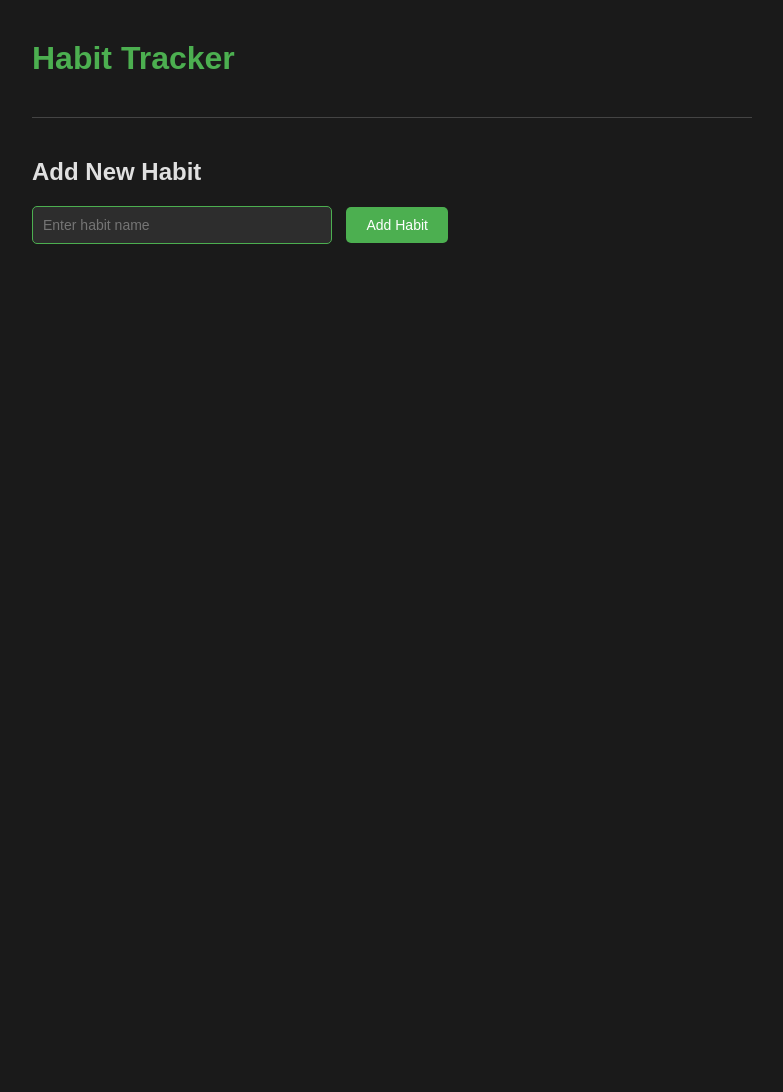
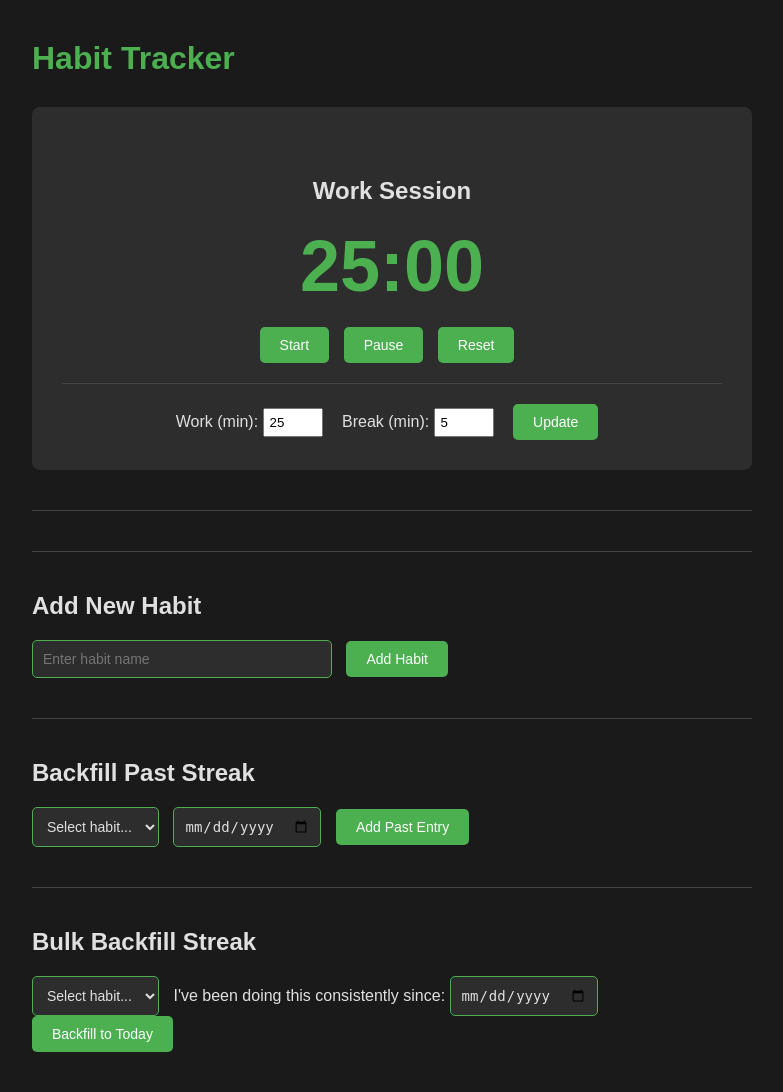
Before and after one commit to cliang100/Habit-tracker, a Flask app: page / in a window 1280 px wide. Shown: the whole page, without its empty margins (248-1031 px from the left). Before the commit the page ends 244 px from the top, so only its background shows below. Run offline with Flask 3, Linux system fonts and the light colour scheme; data that the repository does not hold is empty.

Commit message:
Add Pomodoro timer with custom work/break durations and backfill functionality for past streaks

```diff
--- a/app.py
+++ b/app.py
@@ -1,6 +1,6 @@
 from flask import Flask, render_template, request, redirect, url_for
 import sqlite3
-from datetime import date
+from datetime import date, timedelta
 
 app = Flask(__name__)
 
@@ -97,6 +97,44 @@ def delete_habit(habit_name):
     conn.close()
     return redirect(url_for('home'))
 
+@app.route('/backfill', methods=['POST'])
+def backfill():
+    habit_name = request.form['habit_name']
+    date_str = request.form['date']
+
+    conn = sqlite3.connect('habits.db')
+    c = conn.cursor()
+
+    # Check if entry already exists for this date
+    c.execute("SELECT * FROM habits WHERE habit_name = ? AND date = ?", (habit_name, date_str))
+    if c.fetchone() is None:
+        c.execute("INSERT INTO habits (habit_name, date, completed) VALUES (?, ?, 1)", (habit_name, date_str))
+        conn.commit()
+
+    conn.close()
+    return redirect(url_for('home'))
+
+@app.route('/bulk_backfill', methods=['POST'])
+def bulk_backfill():
+    habit_name = request.form['habit_name']
+    start_date = date.fromisoformat(request.form['start_date'])
+    end_date = date.today() # Always end at today
+
+    conn = sqlite3.connect('habits.db')
+    c = conn.cursor()
+
+    current = start_date
+    while current <= end_date:
+        date_str = str(current)
+        c.execute("SELECT * FROM habits WHERE habit_name = ? AND date = ?", (habit_name, date_str))
+        if c.fetchone() is None:
+            c.execute("INSERT INTO habits (habit_name, date, completed) VALUES (?, ?, 1)", (habit_name, date_str))
+        current += timedelta(days=1)
+
+    conn.commit()
+    conn.close()
+    return redirect(url_for('home'))
+
 if __name__ == "__main__":
     init_db()
     app.run(debug=True)
--- a/static/style.css
+++ b/static/style.css
@@ -85,3 +85,58 @@ hr {
 form {
     display: inline;
 }
+
+.timer-section {
+    background-color: #2d2d2d;
+    padding: 30px;
+    border-radius: 8px;
+    text-align: center;
+    margin-bottom: 30px;
+}
+
+#timer-display {
+    font-size: 72px;
+    color: #4CAF50;
+    margin: 20px 0;
+    font-weight: bold;
+}
+
+#timer-mode {
+    color: #e0e0e0;
+    margin-bottom: 10px;
+}
+
+.timer-settings {
+    margin-top: 20px;
+    padding-top: 20px;
+    border-top: 1px solid #444;
+}
+
+.timer-settings label {
+    margin-right: 15px;
+}
+
+.timer-settings input[type="number"] {
+    width: 60px;
+    padding: 5px;
+}
+
+select {
+    background-color: #2d2d2d;
+    color: #e0e0e0;
+    border: 1px solid #4CAF50;
+    padding: 10px;
+    border-radius: 5px;
+    margin-right: 10px;
+    font-size: 14px;
+}
+
+input[type="date"] {
+    background-color: #2d2d2d;
+    color: #e0e0e0;
+    border: 1px solid #4CAF50;
+    padding: 10px;
+    border-radius: 5px;
+    margin-right: 10px;
+    font-size: 14px;
+}
--- /dev/null
+++ b/static/timer.js
@@ -0,0 +1,58 @@
+let workDuration = 25 * 60;
+let breakDuration = 5 * 60;
+let timeLeft = workDuration;
+let timerInterval = null;
+let isRunning = false;
+let isBreak = false;
+
+function updateDisplay() {
+    const minutes = Math.floor(timeLeft / 60);
+    const seconds = timeLeft % 60;
+    document.getElementById('timer-display').textContent =
+        `${minutes.toString().padStart(2, '0')}:${seconds.toString().padStart(2, '0')}`;
+}
+
+function startTimer() {
+    if (isRunning) return;
+    isRunning = true;
+
+    timerInterval = setInterval(() => {
+        timeLeft--;
+        updateDisplay();
+
+        if (timeLeft <= 0) {
+            clearInterval(timerInterval);
+            isRunning = false;
+            alert(isBreak ? 'Break over! Back to work.' : 'Time for a break!');
+            switchMode();
+        }
+    }, 1000);
+}
+
+function pauseTimer() {
+    clearInterval(timerInterval);
+    isRunning = false;
+}
+
+function resetTimer() {
+    clearInterval(timerInterval);
+    isRunning = false;
+    timeLeft = isBreak ? breakDuration: workDuration;
+    updateDisplay();
+}
+
+function switchMode() {
+    isBreak = !isBreak;
+    timeLeft = isBreak ? breakDuration: workDuration;
+    document.getElementById('timer-mode').textContent = isBreak ? 'Break Time' : 'Work Session';
+    updateDisplay();
+}
+
+function updateSettings() {
+    workDuration = parseInt(document.getElementById('work-duration').value) * 60;
+    breakDuration = parseInt(document.getElementById('break-duration').value) * 60;
+    resetTimer();
+}
+
+// Initialize on page load
+updateDisplay();
--- a/templates/index.html
+++ b/templates/index.html
@@ -6,6 +6,22 @@
 </head>
 <body>
     <h1>Habit Tracker</h1>
+
+    <div class="timer-section">
+        <h2 id="timer-mode">Work Session</h2>
+        <div id="timer-display">25:00</div>
+        <button onclick="startTimer()">Start</button>
+        <button onclick="pauseTimer()">Pause</button>
+        <button onclick="resetTimer()">Reset</button>
+
+        <div class="timer-settings">
+            <label>Work (min): <input type="number" id="work-duration" value="25" min="1"></label>
+            <label>Break (min): <input type="number" id="break-duration" value="5" min="1"></label>
+            <button onclick="updateSettings()">Update</button>
+        </div>
+    </div>
+
+    <hr>
 
     {% for habit in habits%}
         <div class="habit-item">
@@ -25,5 +41,30 @@
         <input type="text" name="habit_name" placeholder="Enter habit name" required>
         <button type="submit">Add Habit</button>
     </form>
+    <script src="{{ url_for('static', filename='timer.js') }}"></script>
+    <hr>
+    <h2>Backfill Past Streak</h2>
+    <form action="/backfill" method="POST">
+        <select name="habit_name" required>
+            <option value="">Select habit...</option>
+            {% for habit in habits %}
+                <option value="{{ habit.name }}">{{ habit.name }}</option>
+            {% endfor %}
+        </select>
+        <input type="date" name="date" required>
+        <button type="submit">Add Past Entry</button>
+    </form>
+    <hr>
+    <h2>Bulk Backfill Streak</h2>
+    <form action="/bulk_backfill" method="POST">
+        <select name="habit_name" required>
+            <option value="">Select habit...</option>
+            {% for habit in habits %}
+                <option value="{{ habit.name }}">{{ habit.name }}</option>
+            {% endfor %}
+        </select>
+        <label>I've been doing this consistently since: <input type="date" name="start_date" required></label>
+        <button type="submit">Backfill to Today</button>
+    </form>
 </body>
 </html>
```
Also changed, not shown: README.md.
